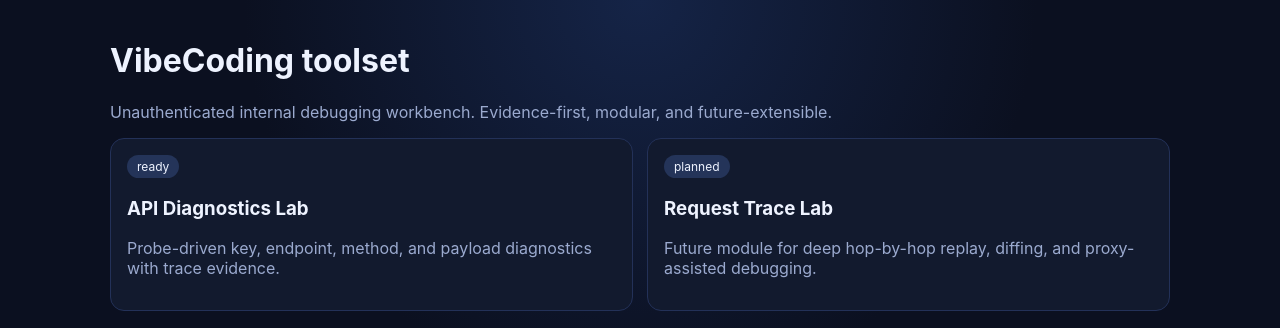
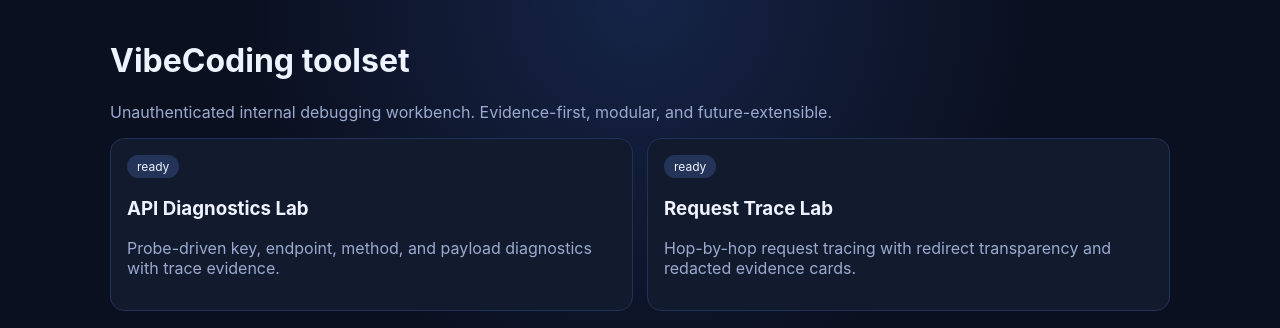
Before and after one commit to HenrikFaul/Webtools, a Next.js app: page / in a window 1280 px wide. Shown: the top 328 px of the page. Built offline with nearby package versions, Linux system fonts and the light colour scheme.

Commit message:
Update index.ts

```diff
--- a/src/features/tool-registry/index.ts
+++ b/src/features/tool-registry/index.ts
@@ -17,8 +17,8 @@ export const TOOL_REGISTRY: ToolRegistryItem[] = [
   {
     slug: "request-trace-lab",
     title: "Request Trace Lab",
-    description: "Future module for deep hop-by-hop replay, diffing, and proxy-assisted debugging.",
-    href: "#",
-    status: "planned"
+    description: "Hop-by-hop request tracing with redirect transparency and redacted evidence cards.",
+    href: "/tools/request-trace-lab",
+    status: "ready"
   }
 ];
```
